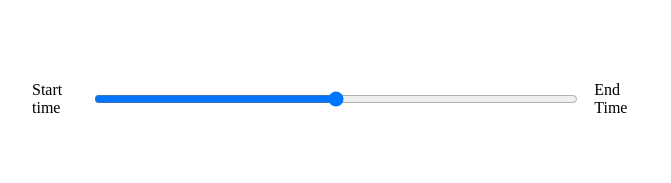
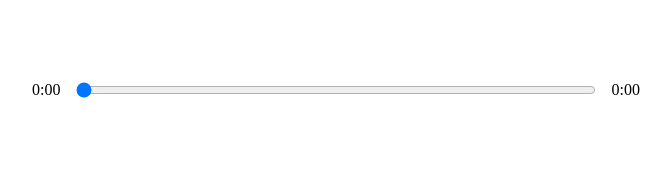
Before and after one commit to axdamx/react-music-player, a React (Create React App) app in the folder react-music-player/: page / in a window 1280 px wide. Shown: the part 415-598 px from the top of the page, without its empty margins (304-975 px from the left). Built offline with nearby package versions, Linux system fonts and the light colour scheme.

Commit message:
implementing play back audio

```diff
--- a/react-music-player/src/App.js
+++ b/react-music-player/src/App.js
@@ -7,10 +7,15 @@
 function App() {
   const [song, setSong] = useState(data());
   const [currentSong, setCurrentSong] = useState(song[0]);
+  const [isPlaying, setIsPlaying] = useState(false);
   return (
     <div className="App">
       <Song currentSong={currentSong} />
-      <Player />
+      <Player
+        currentSong={currentSong}
+        isPlaying={isPlaying}
+        setIsPlaying={setIsPlaying}
+      />
     </div>
   );
 }
--- a/react-music-player/src/components/Player.js
+++ b/react-music-player/src/components/Player.js
@@ -1,27 +1,73 @@
-import React, { Component } from "react";
+import React, { useRef, useState } from "react";
 import { FontAwesomeIcon } from "@fortawesome/react-fontawesome";
 import {
   faPlay,
   faAngleLeft,
   faAngleRight,
 } from "@fortawesome/free-solid-svg-icons";
-const Player = () => {
+
+const Player = ({ currentSong, isPlaying, setIsPlaying }) => {
+  const [songInfo, setSongInfo] = useState({
+    currentTime: 0,
+    duration: 0,
+  });
+  const audioRef = useRef(null);
+
+  const playSongHandler = () => {
+    isPlaying ? audioRef.current.pause() : audioRef.current.play();
+    setIsPlaying(!isPlaying);
+  };
+
+  const timeUpdateHandler = (e) => {
+    const current = e.target.currentTime;
+    const duration = e.target.duration;
+    setSongInfo({ ...songInfo, currentTime: current, duration });
+  };
+
+  const dragHandler = (e) => {
+    audioRef.current.currentTime = e.target.value;
+    setSongInfo({ ...songInfo, currentTime: e.target.value });
+  };
+
+  const getTime = (time) => {
+    return (
+      Math.floor(time / 60) + ":" + ("0" + Math.floor(time % 60)).slice(-2)
+    );
+  };
+
   return (
     <div className="player-container">
       <div className="time-control">
-        <p> Start time </p>
-        <input type="range" />
-        <p> End Time </p>
+        <p> {getTime(songInfo.currentTime)} </p>
+        <input
+          type="range"
+          min={0}
+          max={songInfo.duration}
+          value={songInfo.currentTime}
+          onChange={dragHandler}
+        />
+        <p> {getTime(songInfo.duration)}</p>
       </div>
       <div className="play-control">
         <FontAwesomeIcon className="skip-back" size="2x" icon={faAngleLeft} />
-        <FontAwesomeIcon className="play" size="2x" icon={faPlay} />
+        <FontAwesomeIcon
+          onClick={playSongHandler}
+          className="play"
+          size="2x"
+          icon={faPlay}
+        />
         <FontAwesomeIcon
           className="skip-forward"
           size="2x"
           icon={faAngleRight}
         />
       </div>
+      <audio
+        onLoadedMetadata={timeUpdateHandler}
+        onTimeUpdate={timeUpdateHandler}
+        ref={audioRef}
+        src={currentSong.audio}
+      ></audio>
     </div>
   );
 };
--- a/react-music-player/src/style/_player.scss
+++ b/react-music-player/src/style/_player.scss
@@ -13,7 +13,7 @@
 
 .time-control input{
     width: 100%;
-    padding: 1rem 2rem
+    padding: 1rem 0rem
 }
 
 .time-control p {
```
